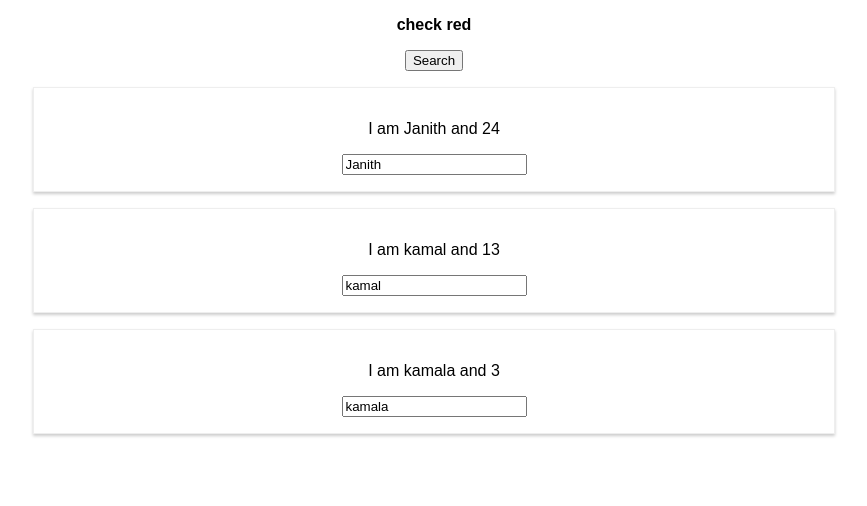
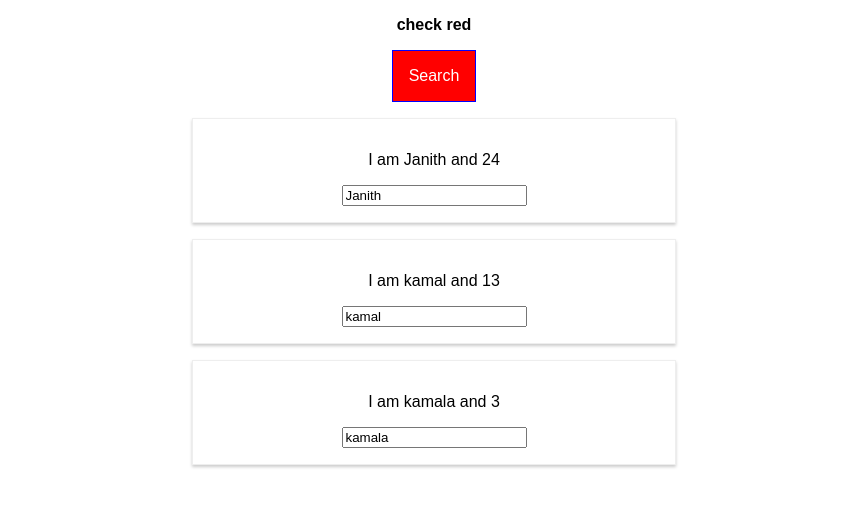
Before and after one commit to 94ju/ReactAPP, a React app in the folder react-complete-guide/: page / in a window 1280 px wide. Both pictures are taken after a click on the button "Search". Shown: the top 506 px of the page, without its empty margins (206-1073 px from the left). Built offline with nearby package versions, Linux system fonts and the light colour scheme.

Commit message:
css modules 2

```diff
--- a/react-complete-guide/src/App.css
+++ b/react-complete-guide/src/App.css
@@ -7,3 +7,22 @@
 .bold{
   font-weight: bold;
 }
+.App button {
+  border : 1px solid blue;
+  padding : 16px;
+  background-color: green;
+  font : inherit;
+  color: white;
+}
+.App button:hover{
+  background-color:lightgreen;
+  color: black;
+}
+.App button.Red{
+  background-color :red;
+  color: white
+}
+.App button.Red:hover{
+  background-color :salmon;
+  color: black;
+}
--- a/react-complete-guide/src/App.js
+++ b/react-complete-guide/src/App.js
@@ -55,6 +55,7 @@
   }
   render() {
     let persons = null;
+    let btnClass = '';
     if(this.state.showPerson){
       persons =(
          <div>
@@ -69,9 +70,8 @@
            })}
 
         </div>);
-
-
-          }
+        btnClass = classes.Red;
+    }
 
 
     let assingnedClasses = [];
@@ -85,7 +85,7 @@
 
       <div className={classes.App}>
        <p className={assingnedClasses.join('')}>check red </p>
-        <button
+        <button className={btnClass}
         onClick={this.tooglePersonHandler}> Search  </button>
         {persons}
       </div>
--- a/react-complete-guide/src/Person/Person.css
+++ b/react-complete-guide/src/Person/Person.css
@@ -6,3 +6,8 @@
     padding :16px ;
     text-align: center;
 }
+@media (min-width:500px){
+    .Person{
+        width :450px;
+    }
+}
```
